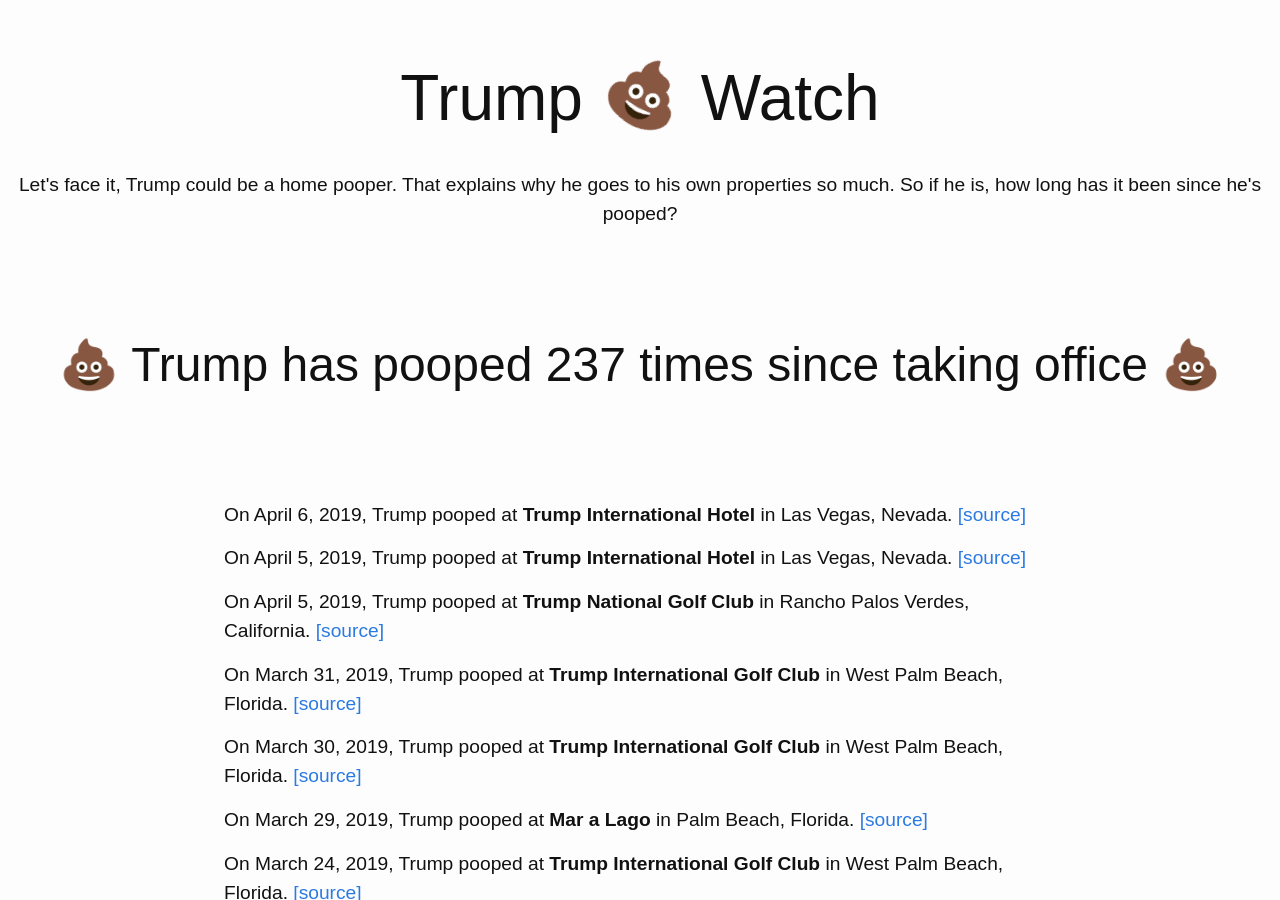
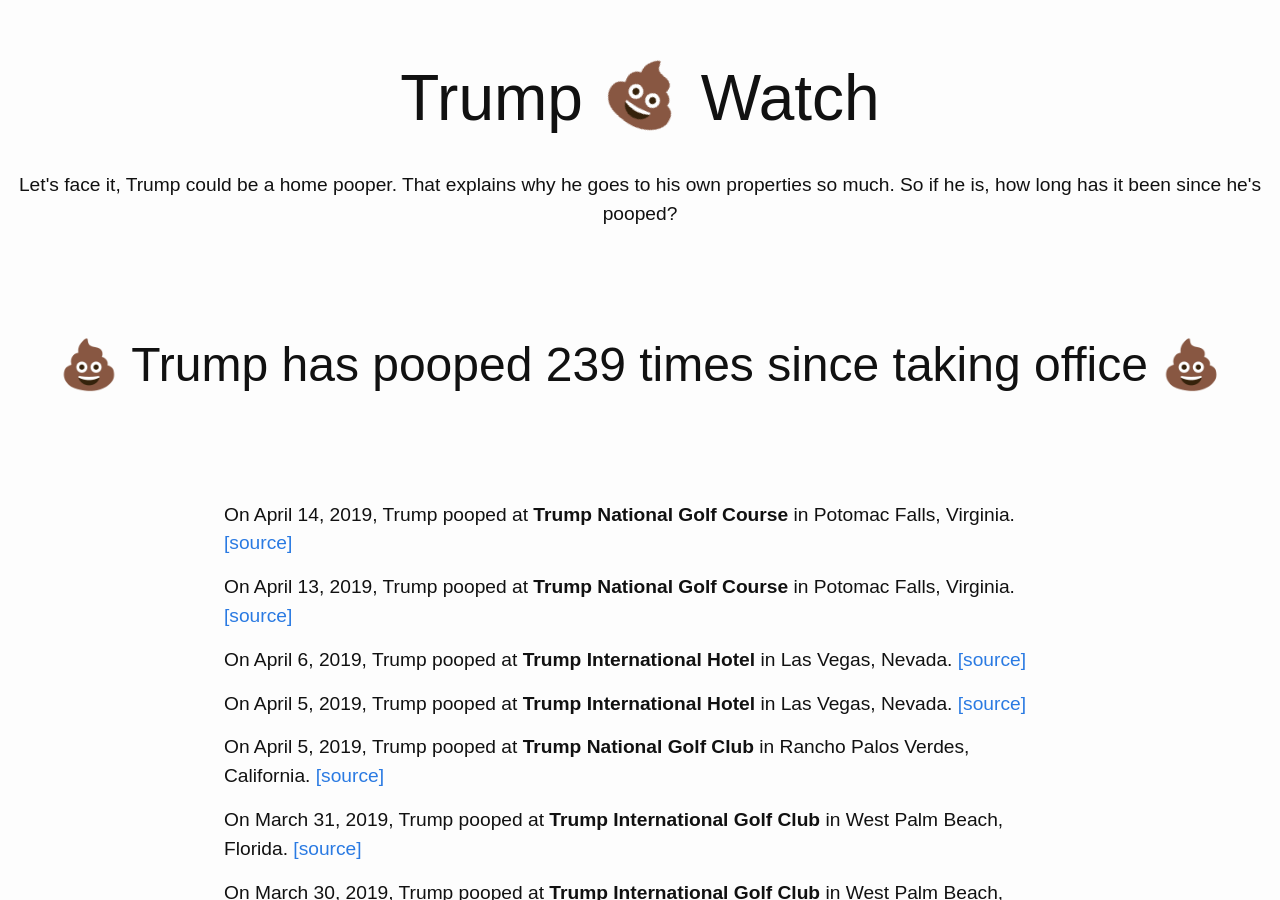
Before and after one commit to dansinker/trumppoopwatch.org, a Jekyll site: the page built from pooparchive.md, in a window 1280 px wide and 900 px high. Built offline with Jekyll 4.4.1, drawn with Linux system fonts in a browser that asks for light colours; nearby versions of some CDN libraries.

Commit message:
back to virginia poopin

```diff
--- a/_data/trumps.yml
+++ b/_data/trumps.yml
@@ -1,4 +1,12 @@
 poops:
+- location: Trump National Golf Course
+  city: Potomac Falls, Virginia
+  date: 2019-04-14
+  link: https://thegolfnewsnet.com/golfnewsnetteam/2019/04/14/donald-trump-visited-the-golf-course-for-the-181st-and-182nd-times-as-president-112996/
+- location: Trump National Golf Course
+  city: Potomac Falls, Virginia
+  date: 2019-04-13
+  link: https://thegolfnewsnet.com/golfnewsnetteam/2019/04/14/donald-trump-visited-the-golf-course-for-the-181st-and-182nd-times-as-president-112996/
 - location: Trump International Hotel
   city: Las Vegas, Nevada
   date: 2019-04-06
```
